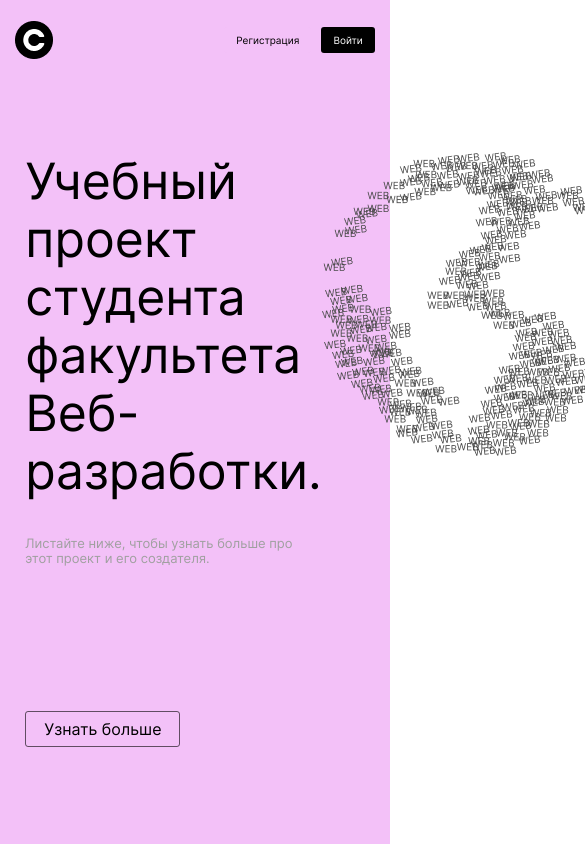
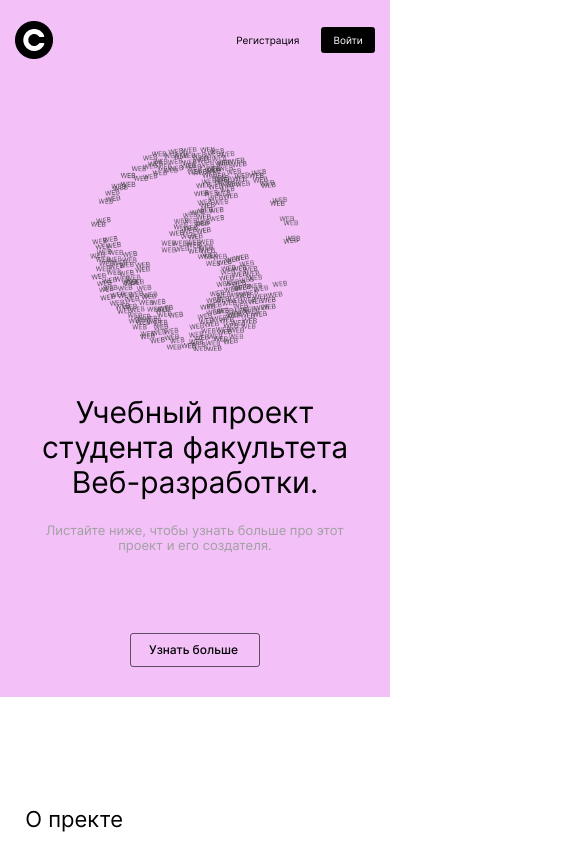
Before and after one commit to Arti-D/movies-explorer-frontend, a React (Create React App) app: page / in a window 390 px wide. Shown: the top 844 px of the page, 585 px wide, since content can reach past the window. Built offline with nearby package versions, Linux system fonts and the light colour scheme.

Commit message:
Main promo адаптив

```diff
--- a/src/components/Main/Promo/Promo.css
+++ b/src/components/Main/Promo/Promo.css
@@ -1,6 +1,15 @@
 .promo {
     padding-top: 75px;
     padding-bottom: 100px;
+}
+
+.promo__image-container {
+    background-image: url('../../../images/promo.png');
+    background-repeat: no-repeat;
+    object-fit: contain;
+    min-height: 320px;
+    min-width: 320px;
+    background-position: center;
 }
 
 .promo__content-wrapp {
@@ -9,9 +18,12 @@
     margin-bottom: 145px;
 }
 
+.promo__text-content {
+    max-width: 640px;
+}
+
 .promo__title {
     margin: 0;
-    max-width: 640px;
     font-size: 50px;
     font-weight: normal;
     line-height: 1.16;
@@ -26,12 +38,81 @@
 }
 
 .promo__link {
-    display: inline-block;
+    text-decoration: none;
+    color: #000;
+    display: block;
+    max-width: 130px;
+    box-sizing: border-box;
     padding: 8px 18px;
     border-radius: 3px;
     border: 1px solid rgba(0, 0, 0, 0.6);
+    font-size: 12px;
+    font-weight: 500;
+    line-height: 1.33;
+}
+
+.promo__link:hover {
+    opacity: .6;
+    cursor: pointer;
+}
+
+@media (max-width: 980px) {
+    .promo__title {
+        font-size: 40px;
+    }
 }
 
 @media (max-width: 768px) {
+    .promo {
+        padding-top: 140px;
+    }
+    .promo__content-wrapp {
+        display: flex;
+        flex-direction: column-reverse;
+        align-content: center;
+    }
 
+    .promo__title {
+        text-align: center;
+        margin-top: 48px;
+        margin-bottom: 22px;
+    }
+
+    .promo__about {
+        text-align: center;
+        margin: 0 auto;
+    }
+
+    .promo__link {
+        margin: 0 auto;
+    }
+
+    .promo__image-container {
+        min-height: 304px;
+        min-width: 310px;
+    }
 }
+
+@media (max-width: 400px) {
+    .promo {
+        padding-top: 70px;
+        padding-bottom: 30px;
+    }
+    .promo__title {
+        font-size: 30px;
+        margin-top: 44px;
+        margin-bottom: 24px;
+    }
+
+    .promo__image-container {
+        margin: 0 auto;
+        background-size: cover;
+        max-height: 204px;
+        min-height: 204px;
+        max-width: 210px;
+        min-width: 210px;
+    }
+    .promo__content-wrapp {
+        margin-bottom: 80px;
+    }
+}
--- a/src/components/Main/Promo/Promo.js
+++ b/src/components/Main/Promo/Promo.js
@@ -1,5 +1,5 @@
 import React from "react";
-import promoImg from "../../../images/promo.png"
+
 function Promo() {
     return (
         <section className="component component_promo">
@@ -9,12 +9,9 @@ function Promo() {
                         <h1 className="promo__title">Учебный проект студента факультета Веб-разработки.</h1>
                         <p className="promo__about">Листайте ниже, чтобы узнать больше про этот проект и его создателя.</p>
                     </div>
-                    <div className="promo__image-container">
-                        <img src={promoImg} className="promo__image"/>
-                    </div>
+                    <div className="promo__image-container"></div>
                 </div>
-                    <a className="promo__link promo__more-link">Узнать больше</a>
-
+                <a href="https://github.com/Arti-D/movies-explorer-frontend" target="_blank" rel="noreferrer" className="promo__link">Узнать больше</a>
             </div>
         </section>
     )
```
